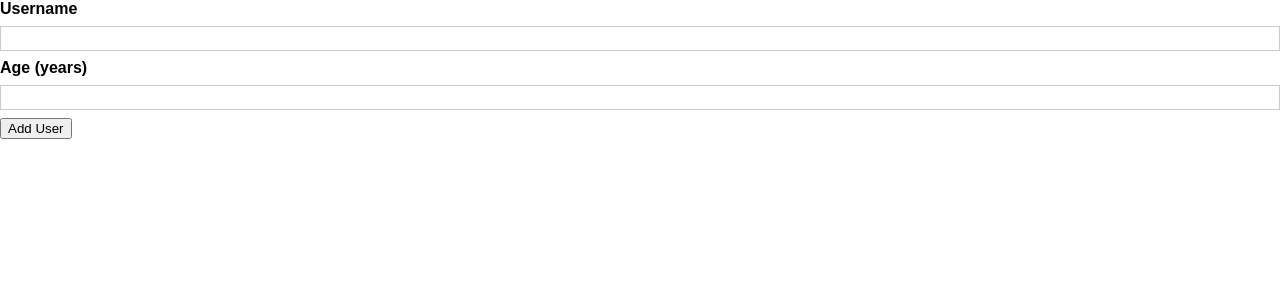
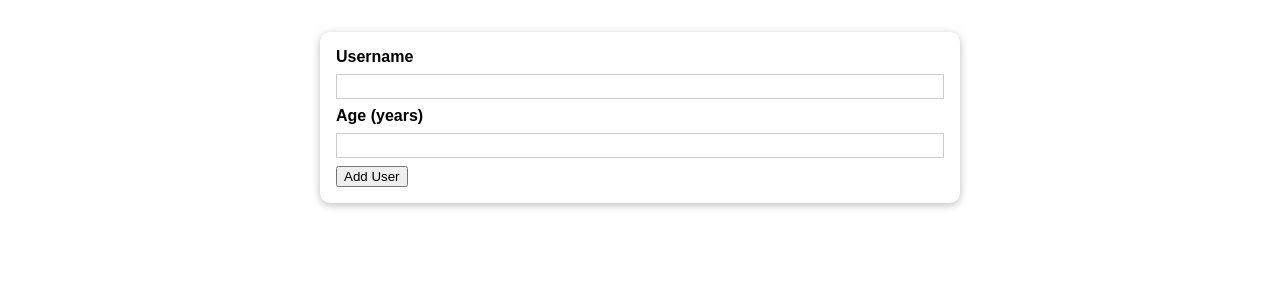
Before and after one commit to abby-winn/StudentTrackerRepo, a React (Create React App) app in the folder 01-starting-project/: page / in a window 1280 px wide. Shown: the top 300 px of the page. Built offline with nearby package versions, Linux system fonts and the light colour scheme.

Commit message:
Added Card.js

```diff
--- /dev/null
+++ b/01-starting-project/src/components/ui/Card.js
@@ -0,0 +1,8 @@
+import React from 'react';
+import './Card.css';
+const Card = (props) => {
+    return (
+        <div className="card">{props.children}</div>
+    );
+}
+export default Card;
--- a/01-starting-project/src/components/users/AddUser.js
+++ b/01-starting-project/src/components/users/AddUser.js
@@ -1,11 +1,14 @@
 import React from "react";
 import "./AddUser.css";
+import Card from "../ui/Card";
+
 const AddUser = (props) => {
   function addUserHandler(event) {
     event.preventDefault();
   }
 
   return (
+    <Card>
       <form onSubmit={addUserHandler}>
         <label htmlFor="username">Username</label>
         <input id="username" type="text"></input>
@@ -13,6 +16,7 @@
         <input id="age" type="number"></input>
         <button type="submit">Add User</button>
       </form>
+    </Card>
   );
 };
 export default AddUser;
```
Lines whose indentation alone changed are shown as unchanged.
